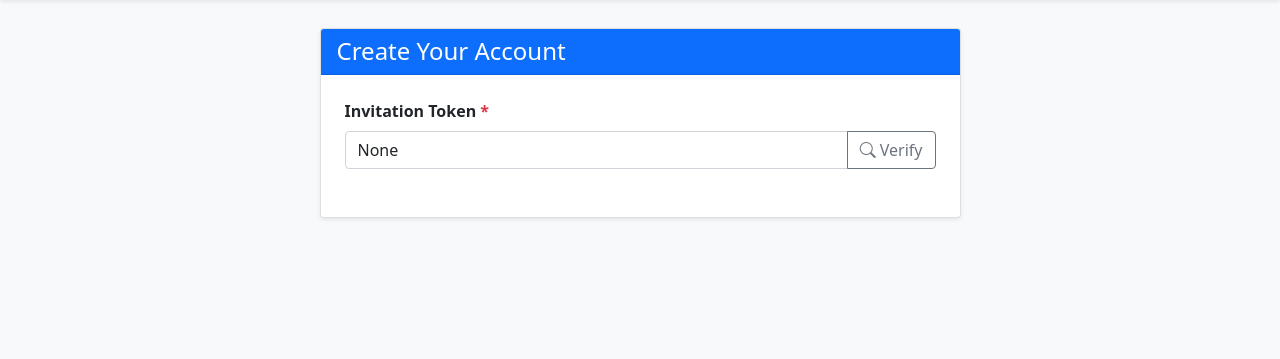
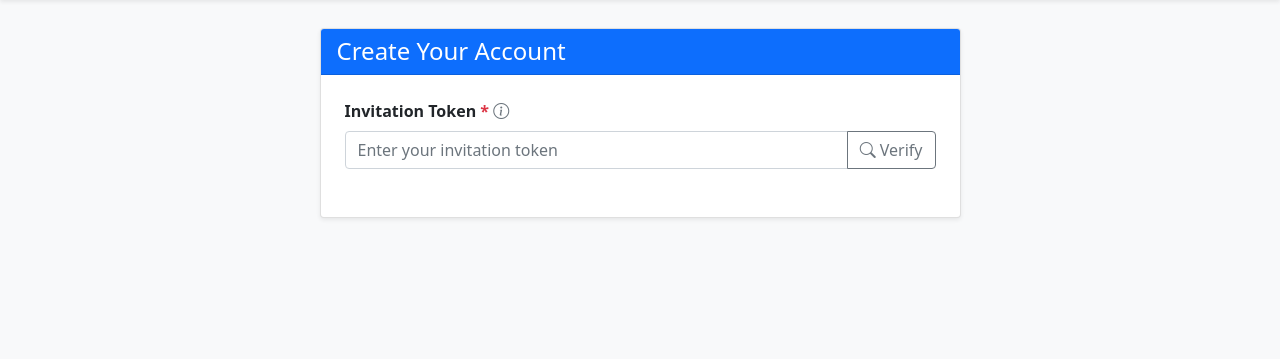
Before and after one commit to Morelli-01/MedSynEval, a Django app: page /register/ in a window 1280 px wide. Shown: the part 66-425 px from the top of the page. Run offline with Django 5.2, Linux system fonts and the light colour scheme; some libraries are stand-ins or nearby versions.

Commit message:
minor fixes

```diff
--- a/evaluator/templates/evaluator/register.html
+++ b/evaluator/templates/evaluator/register.html
@@ -17,13 +17,20 @@
 
                     <!-- Token Input Section -->
                     <div class="mb-4">
-                        <label for="id_token" class="form-label fw-bold">Invitation Token <span class="text-danger">*</span></label>
+                        <label for="id_token" class="form-label fw-bold">
+                            Invitation Token <span class="text-danger">*</span>
+                            <i class="bi bi-info-circle text-muted"
+                               data-bs-toggle="tooltip"
+                               data-bs-placement="right"
+                               title="Enter the invitation token provided by your administrator"
+                               style="cursor: help;"></i>
+                        </label>
                         <div class="input-group">
                             <input type="text"
                                    name="token"
                                    class="form-control"
                                    id="id_token"
-                                   value="{{ token }}"
+                                   value="{% if token %}{{ token }}{% endif %}"
                                    {% if token %}readonly{% endif %}
                                    placeholder="Enter your invitation token"
                                    required>
@@ -52,6 +59,12 @@
 
 <script>
 document.addEventListener('DOMContentLoaded', function() {
+    // Initialize Bootstrap tooltips
+    var tooltipTriggerList = [].slice.call(document.querySelectorAll('[data-bs-toggle="tooltip"]'));
+    var tooltipList = tooltipTriggerList.map(function (tooltipTriggerEl) {
+        return new bootstrap.Tooltip(tooltipTriggerEl);
+    });
+
     const tokenInput = document.getElementById('id_token');
     const checkBtn = document.getElementById('checkTokenBtn');
     const tokenFeedback = document.getElementById('tokenFeedback');
--- a/evaluator/views.py
+++ b/evaluator/views.py
@@ -3,6 +3,7 @@ import random
 import uuid as uuid_lib
 from django.shortcuts import render, redirect
 from django.contrib.auth.decorators import login_required
+from django.contrib.auth import login
 from django.conf import settings
 from django.contrib import messages
 from django.core.exceptions import ValidationError
@@ -40,15 +41,19 @@ def register(request):
 
         form = ClinicianRegistrationForm(request.POST)
         if form.is_valid():
-            form.save()
+            user = form.save()
             invitation.is_used = True
             invitation.save()
-            messages.success(request, 'Account created successfully. Please log in.')
-            return redirect('login')
+
+            # Automatically log in the user
+            login(request, user)
+            messages.success(request, 'Account created successfully. Welcome!')
+            return redirect('evaluate')
     else:
         form = ClinicianRegistrationForm()
 
     return render(request, 'evaluator/register.html', {'form': form, 'token': token_str})
+
 
 @login_required
 def evaluate_image(request):
```
